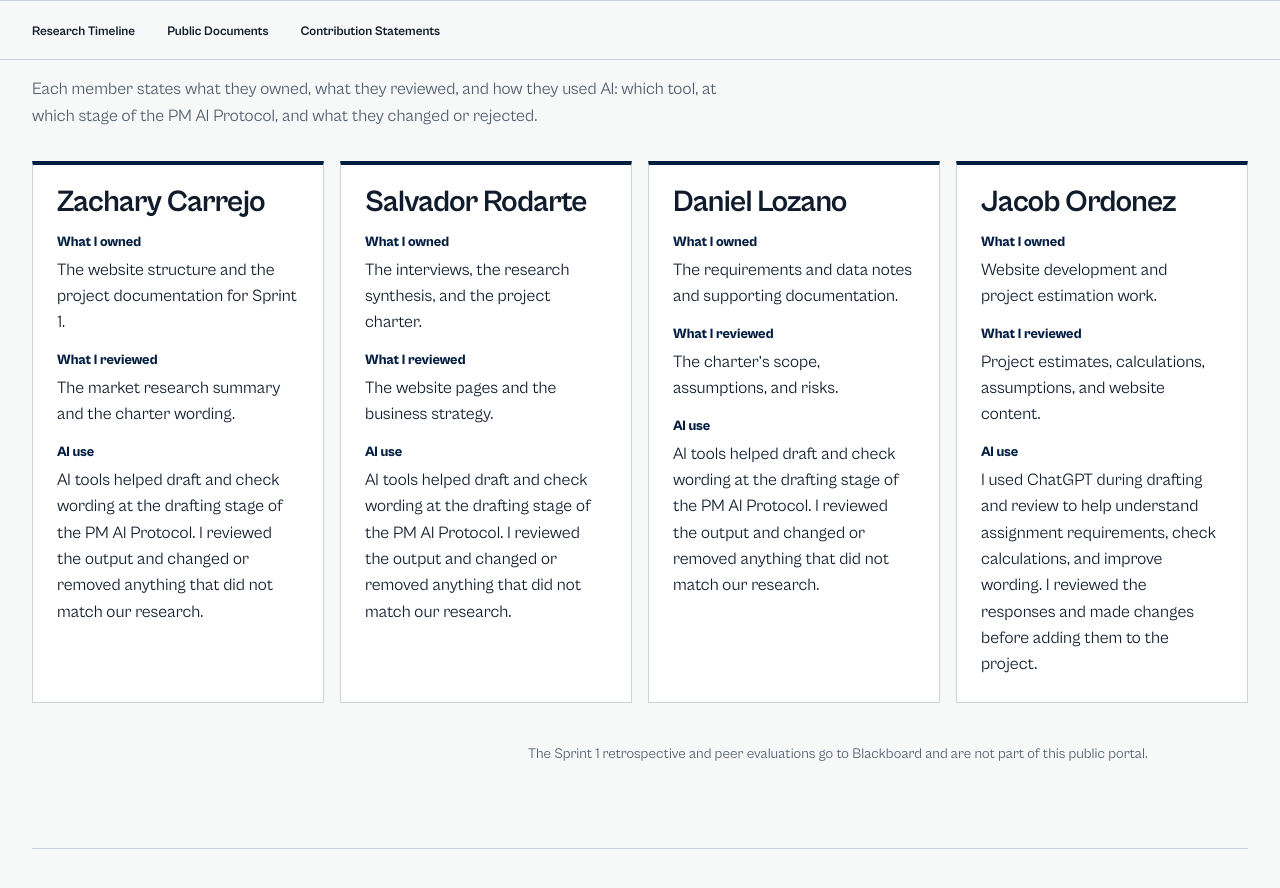
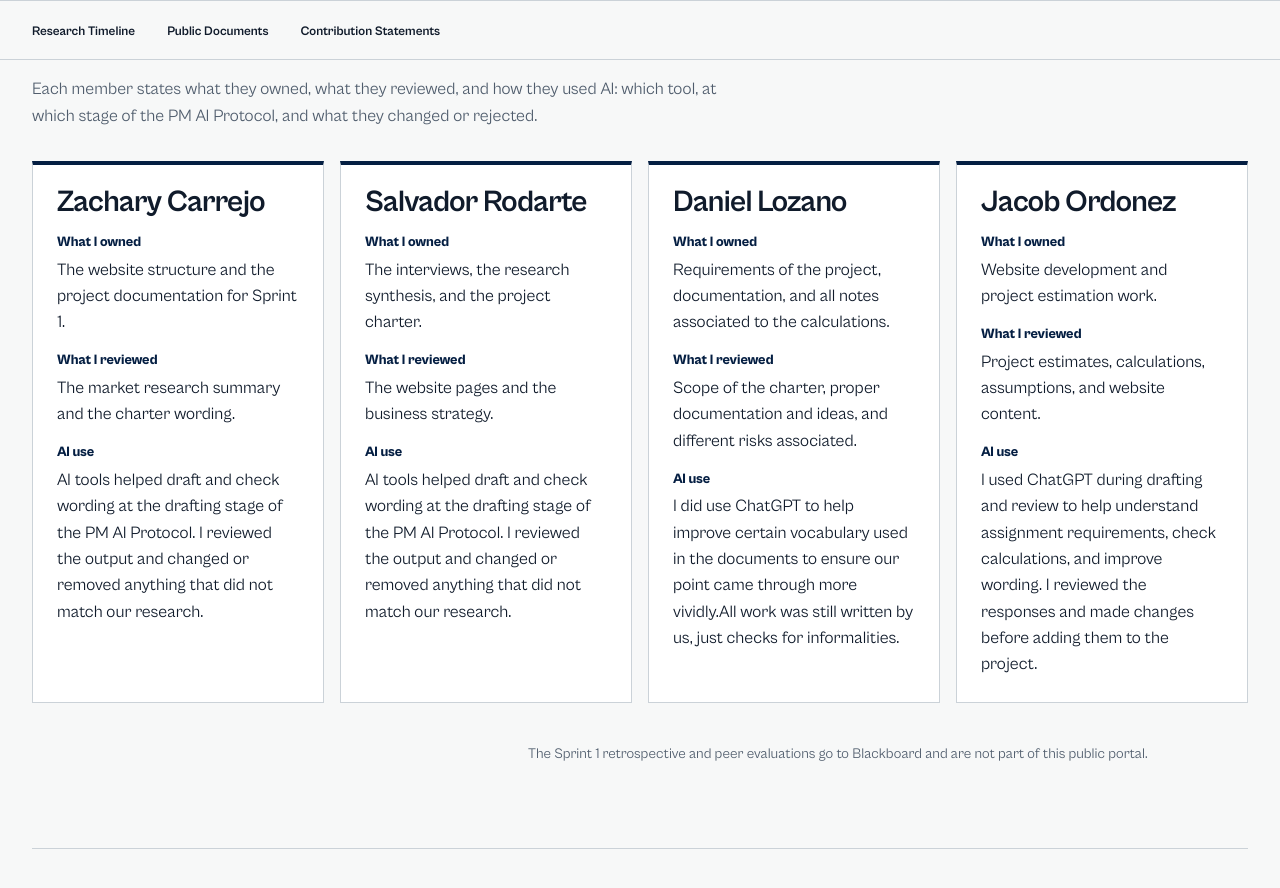
Before and after one commit to dlozan62/dlozan62.github.io, a Jekyll site: the page built from sprint-1.html, in a window 1280 px wide and 900 px high, scrolled down 2356 px. Shown: the top 888 px of the window. Built offline with Jekyll 4.4.1, drawn with Linux system fonts in a browser that asks for light colours.

Commit message:
Revise project ownership and AI usage statements
Updated descriptions for ownership, review, and AI use.

```diff
--- a/sprint-1.html
+++ b/sprint-1.html
@@ -107,9 +107,9 @@ permalink: /sprints/sprint-1/
       <article class="statement">
         <h3>Daniel Lozano</h3>
         <dl>
-          <dt>What I owned</dt><dd>The requirements and data notes and supporting documentation.</dd>
-          <dt>What I reviewed</dt><dd>The charter’s scope, assumptions, and risks.</dd>
-          <dt>AI use</dt><dd>AI tools helped draft and check wording at the drafting stage of the PM AI Protocol. I reviewed the output and changed or removed anything that did not match our research.</dd>
+          <dt>What I owned</dt><dd>Requirements of the project, documentation, and all notes associated to the calculations.</dd>
+          <dt>What I reviewed</dt><dd>Scope of the charter, proper documentation and ideas, and different risks associated.</dd>
+          <dt>AI use</dt><dd>I did use ChatGPT to help improve certain vocabulary used in the documents to ensure our point came through more vividly.All work was still written by us, just checks for informalities.</dd>
         </dl>
       </article>
       <article class="statement">
```
